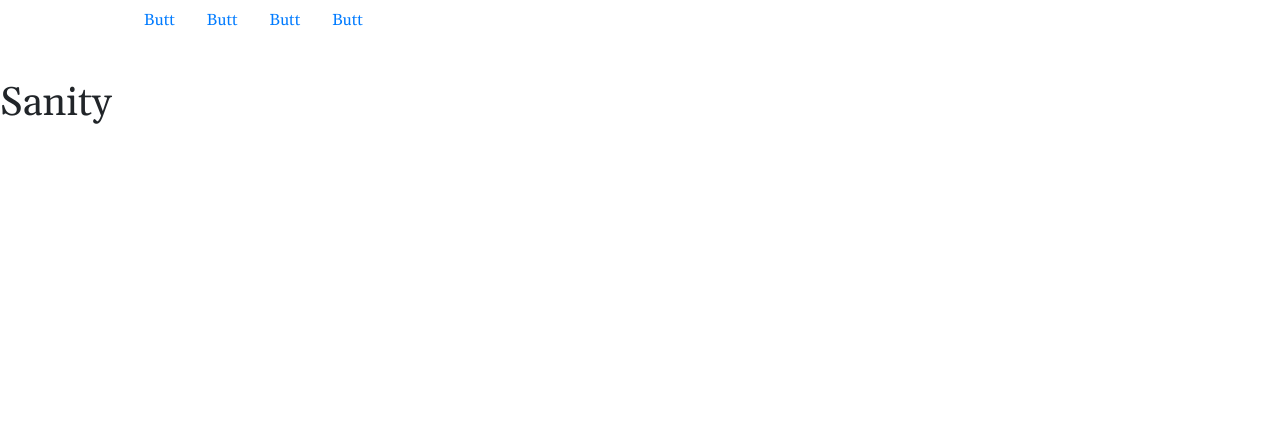
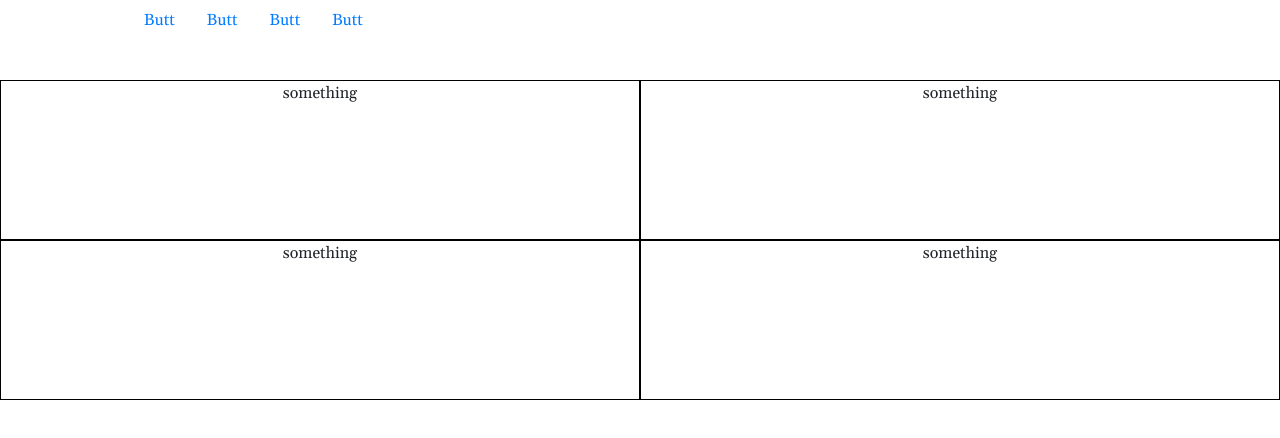
Before and after one commit to superjjang1/randolist, a React (Create React App) app: page / in a window 1280 px wide. Shown: the top 438 px of the page. Built offline with nearby package versions, Linux system fonts and the light colour scheme.

Commit message:
boxing up homepage

```diff
--- a/src/components/Home/Home.css
+++ b/src/components/Home/Home.css
@@ -2,3 +2,7 @@
     width: 100vw;
     height: 10vh;
 }
+.col {
+    border: 1px solid black;
+    height: 20vh;
+}
--- a/src/components/Home/Home.js
+++ b/src/components/Home/Home.js
@@ -10,7 +10,19 @@ class Home extends Component {
         return (<>
             <div className="container-fluid">
                 <div className="row">
-                    <h1>Sanity</h1>
+                    <div className="col">
+                        something
+                    </div>
+                    <div className="col">
+                        something
+                    </div>
+                    <div className="w-100"></div>
+                    <div className="col">
+                        something
+                    </div>
+                    <div className="col">
+                        something
+                    </div>
                 </div>
             </div>
          </>);
```
